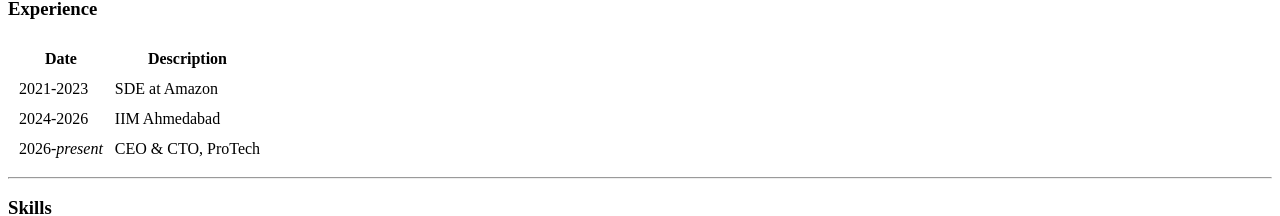
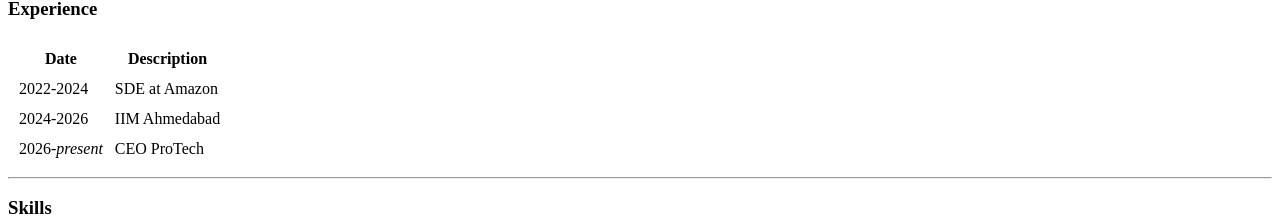
Before and after one commit to enigma6969/MyFirstWebsite, a plain HTML site: page index.html in a window 1280 px wide. Shown: the part 809-1025 px from the top of the page. Drawn offline with Linux system fonts and the light colour scheme.

Commit message:
index.html

```diff
--- a/index.html
+++ b/index.html
@@ -40,7 +40,7 @@
             </tr>
         </thead>
         <tr><!--Table row-->
-            <td>2021-2023</td>
+            <td>2022-2024</td>
             <td>SDE at Amazon</td>
         </tr>
         <tr>
@@ -49,7 +49,7 @@
         </tr>
         <tr>
             <td>2026-<i>present</i></td>
-            <td>CEO & CTO, ProTech</td>
+            <td>CEO ProTech</td>
         </tr>
     </table>
     <hr>
```
